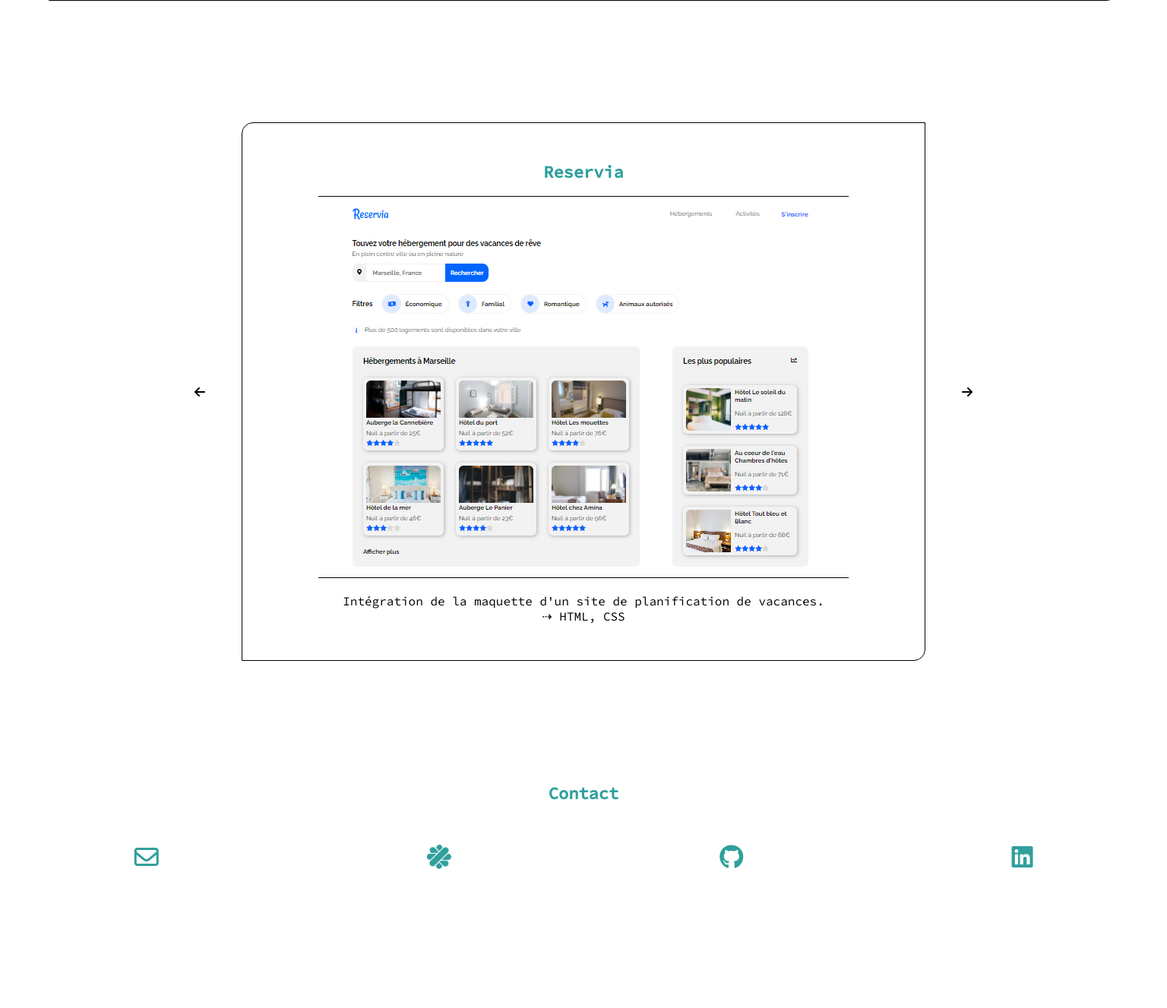
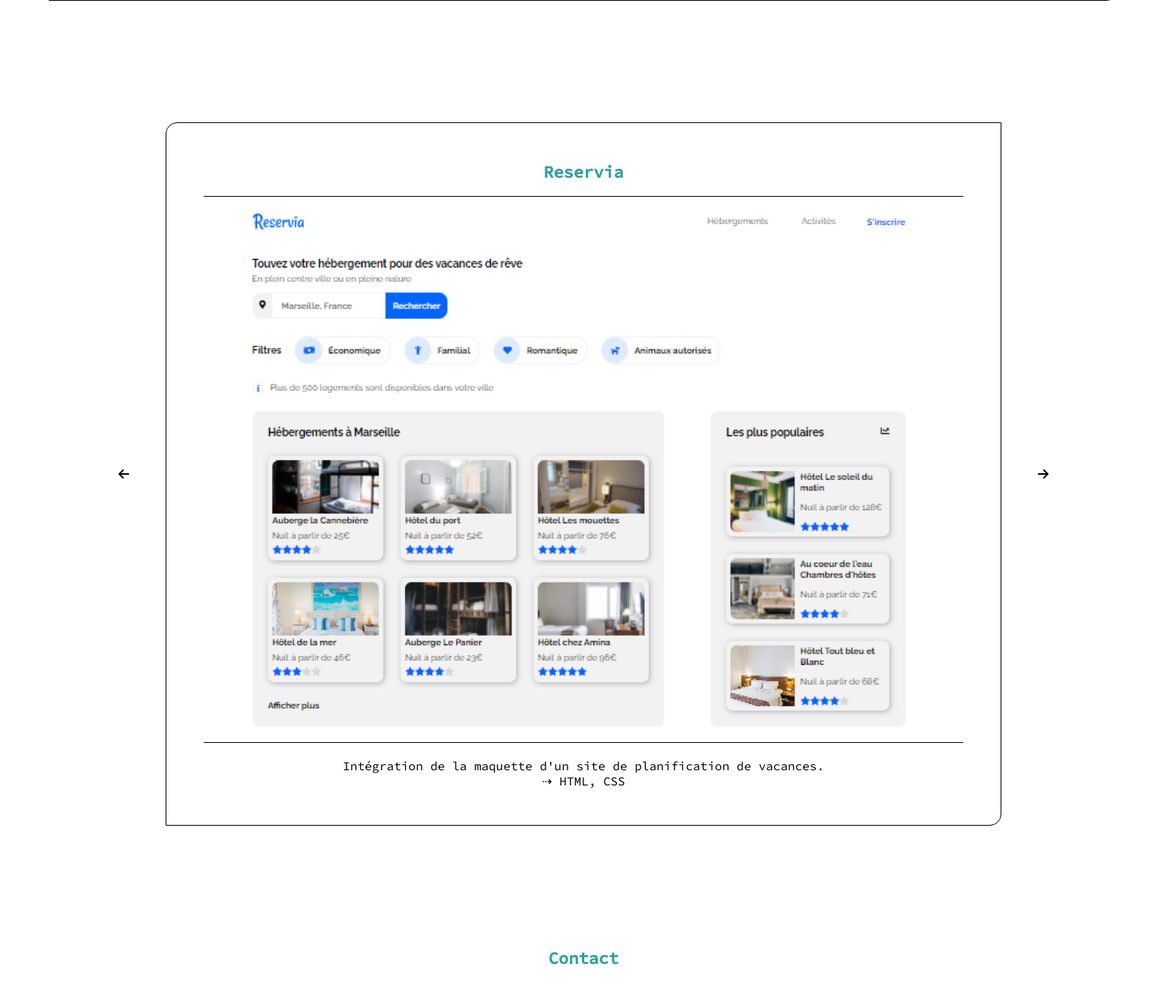
Before and after one commit to LucileGombert/Portfolio, a PHP site: page / in a window 1536 px wide. Shown: the part 2807-4134 px from the top of the page at 76% size. Before the commit the page ends 3951 px from the top, so only its background shows below. Run offline with PHP 8.4, Linux system fonts and the light colour scheme; some libraries are stand-ins or nearby versions; some web fonts are replaced.

Commit message:
responsive

```diff
--- a/index.html
+++ b/index.html
@@ -79,7 +79,6 @@
 
 
     <section id="skills">
-
         <div class="skills-bloc reveal">
           <h2 class="title">Compétences techniques</h2>
 
@@ -117,11 +116,11 @@
             </ul>
           </div>
         </div>
-
     </section>
 
 
     <section id="projects">
+      <!-- <div class="project-bloc"> -->
         <div class="slider-arrow"><i class="fas fa-arrow-left"></i></div>
 
         <div class="slider">
@@ -163,6 +162,7 @@
         </div>
 
         <div class="slider-arrow"><i class="fas fa-arrow-right"></i></div>
+      <!-- </div> -->
     </section>
 
 
--- a/style.css
+++ b/style.css
@@ -214,11 +214,16 @@ span {
     justify-content: center;
     transform:(translateY(-50%));
 }
+.project-bloc {
+    display: flex;
+    align-items: center;
+    justify-content: center;
+}
 .project-item {
     border: 1px black solid;
     border-radius: 15px 0;
     padding: 2rem;
-    width: 900px;
+    /* width: 900px; */
     text-align: center;
 }
 .project-item-picture {
@@ -273,6 +278,15 @@ div.active {
 
 
 
+@media (min-width: 1440px) {
+    .project-item {
+        min-width: 1100px;
+        width: 100%;
+    }
+    .project-item-picture {
+        min-width: 1000px;
+    }
+}
 
 @media (max-width: 1090px) {
     .project-item {
```
Lines whose indentation alone changed are shown as unchanged.
